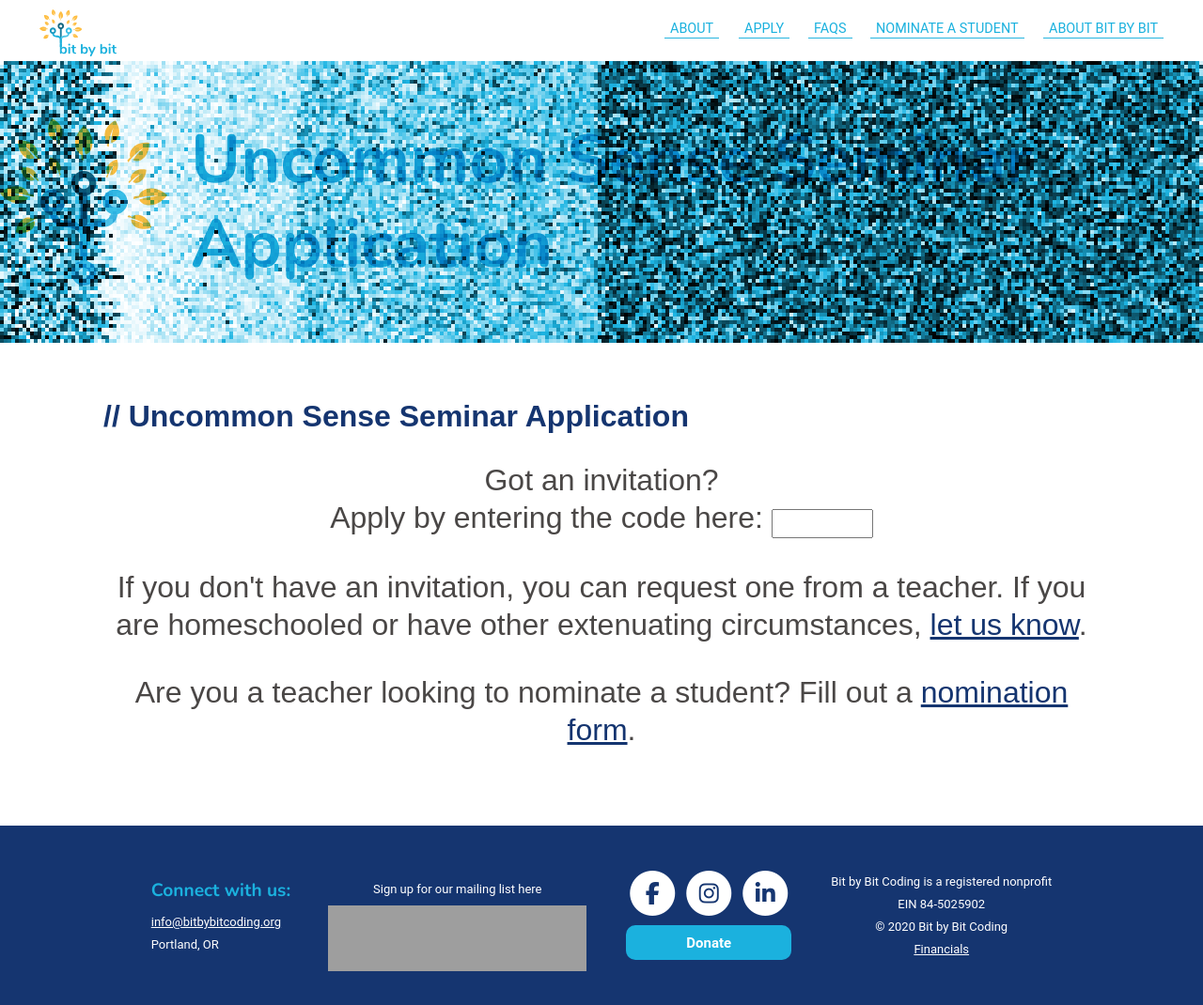
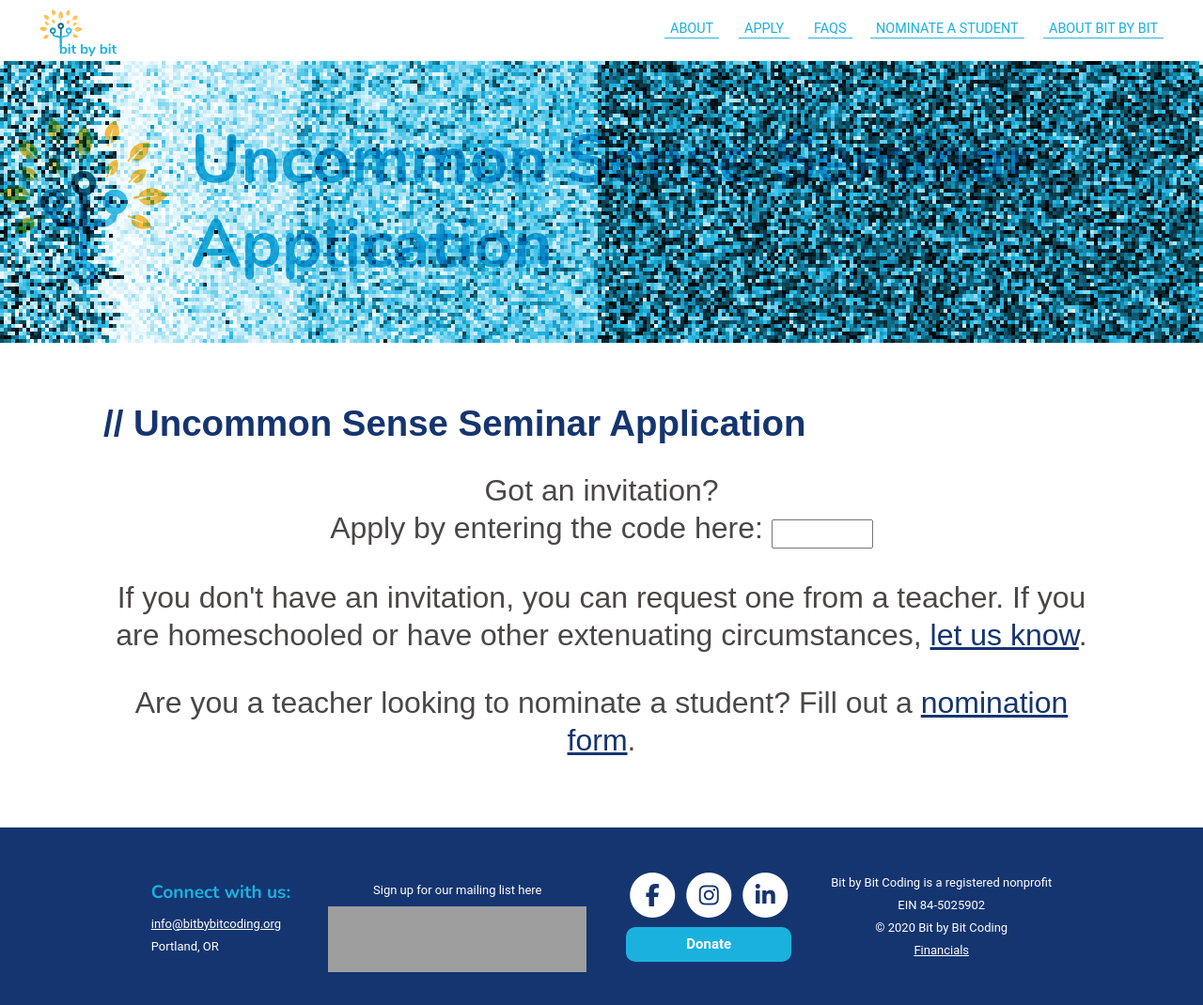
Before and after one commit to bit-by-bit-coding/bxb-website, a Jekyll site: the page built from usreferral.html, in a window 1280 px wide and 1070 px high. Shown: the whole window at 94% size. Built offline with Jekyll 4.4.1, drawn with Linux system fonts in a browser that asks for light colours; nearby versions of some CDN libraries; some web fonts are replaced; grey boxes are pictures that could not be loaded.

Commit message:
make text bigger and make sure banner doesn't overlap

```diff
--- a/styles/usreferral.scss
+++ b/styles/usreferral.scss
@@ -158,13 +158,13 @@ h4{
     width: 100%;
 }
 
+#bigger{
+    font-size: 2.4em;
+}
+
 #password-input{
     width: 100px;
     height: 25px;
-}
-
-#particles-js{
-    height: max-content;
 }
 
 /*#pageLogo{
--- a/usreferral.html
+++ b/usreferral.html
@@ -11,7 +11,7 @@ scripts:
 ---
 <div class="details-container" id="uncommonsense">
     <div class="details-item" id="apply-text">
-        <h1>Uncommon Sense Seminar Application</h1>
+        <h1 id="bigger">Uncommon Sense Seminar Application</h1>
         <p class="main-text">
             Got an invitation? <br>
             Apply by entering the code here: <input id="password-input" type="password">
```
